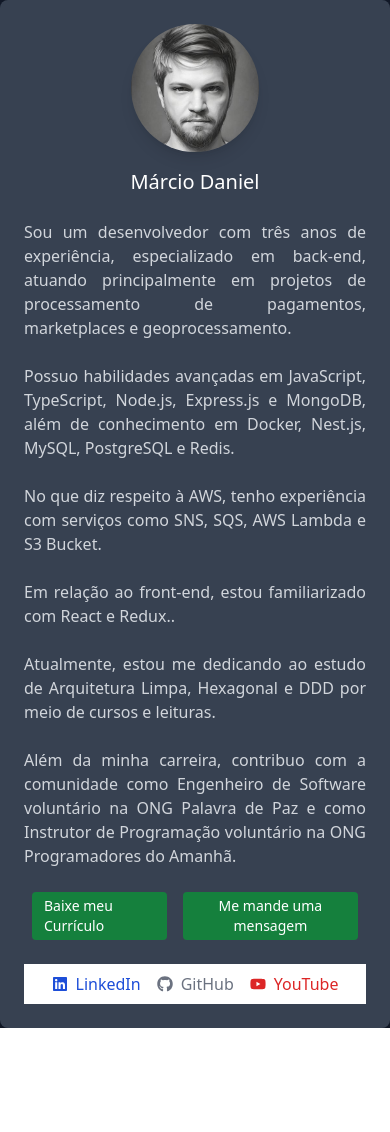
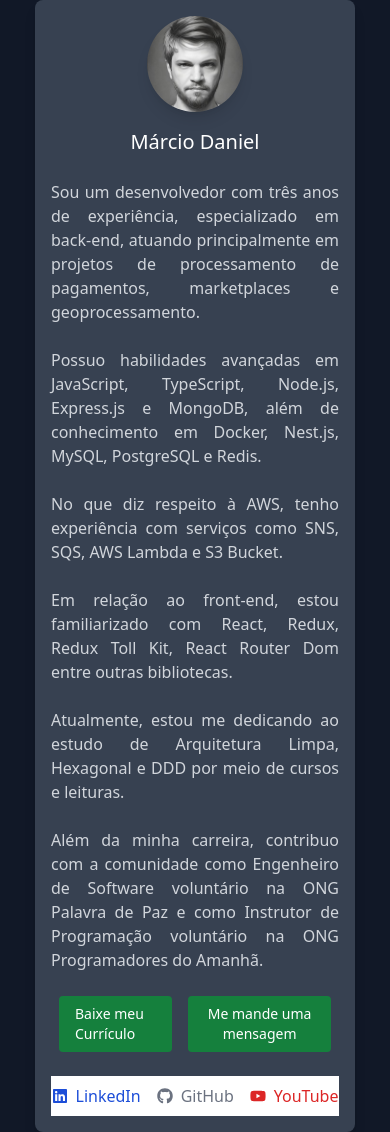
Before and after one commit to marciodanielll/profile, a React (Vite) app: page / in a window 390 px wide. Before the commit the page ends 1028 px from the top, so only its background shows below. Built offline with nearby package versions, Linux system fonts and the light colour scheme.

Commit message:
feat: adjust responsive

```diff
--- a/src/App.tsx
+++ b/src/App.tsx
@@ -7,11 +7,11 @@ function App () {
   const [isModalOpen, setIsModalOpen] = useState(false)
 
   return (
-    <div className="min-h-screen bg-gray-900 flex flex-col items-center justify-center">
-      <div className="bg-gray-700 p-6 rounded-lg shadow-lg max-w-lg overflow-hidden">
+    <div className="min-h-screen bg-gray-900 flex flex-col items-center justify-center px-4 sm:px-6 lg:px-8">
+      <div className="bg-gray-700 p-4 rounded-lg shadow-lg max-w-xs sm:max-w-sm md:max-w-md lg:max-w-lg xl:max-w-xl mx-auto overflow-hidden">
         <div className="flex flex-col items-center">
           <img
-            className="mb-4 w-32 h-32 rounded-full shadow-lg"
+            className="mb-4 w-24 h-24 sm:w-32 sm:h-32 rounded-full shadow-lg"
             src={mdFoto}
             alt="Perfil"
           />
@@ -35,7 +35,7 @@ function App () {
           </p>
           <br />
           <p className="text-gray-300 text-justify">
-            Em relação ao front-end, estou familiarizado com React e Redux..
+            Em relação ao front-end, estou familiarizado com React, Redux, Redux Toll Kit, React Router Dom entre outras bibliotecas.
           </p>
           <br />
           <p className="text-gray-300 text-justify">
@@ -48,18 +48,17 @@ function App () {
             de Software voluntário na ONG Palavra de Paz e como Instrutor de
             Programação voluntário na ONG Programadores do Amanhã.
           </p>
-
           <div className="mt-4 flex gap-4 w-full justify-center items-center p-2">
             <a
               href={mdCurriculo}
               download="Márcio Daniel - Currículo.pdf"
-              className="bg-green-700 text-white py-1 px-3 rounded hover:bg-green-800 text-sm transition ease-in-out duration-150"
+              className="bg-green-700 text-white py-2 px-4 rounded hover:bg-green-800 text-sm transition ease-in-out duration-150"
             >
               Baixe meu Currículo
             </a>
             <button
               onClick={() => setIsModalOpen(true)}
-              className="bg-green-700 text-white py-1 px-3 rounded hover:bg-green-800 text-sm transition ease-in-out duration-150"
+              className="bg-green-700 text-white py-2 px-4 rounded hover:bg-green-800 text-sm transition ease-in-out duration-150"
             >
               Me mande uma mensagem
             </button>
@@ -90,7 +89,7 @@ function App () {
 
       {isModalOpen && (
         <div className="fixed inset-0 bg-gray-900 flex justify-center items-center">
-          <div className="bg-white p-8 md:p-12 rounded shadow-lg relative w-2/6 max-h-full mx-auto my-6 bg-gray-900">
+          <div className="bg-white p-8 md:p-12 rounded shadow-lg relative w-5/6 sm:w-4/6 md:w-3/6 lg:w-2/6 xl:w-1/6 max-h-full mx-auto my-6 bg-gray-900">
             <textarea
               className="w-full h-60 rounded"
               placeholder="Sua mensagem"
```
